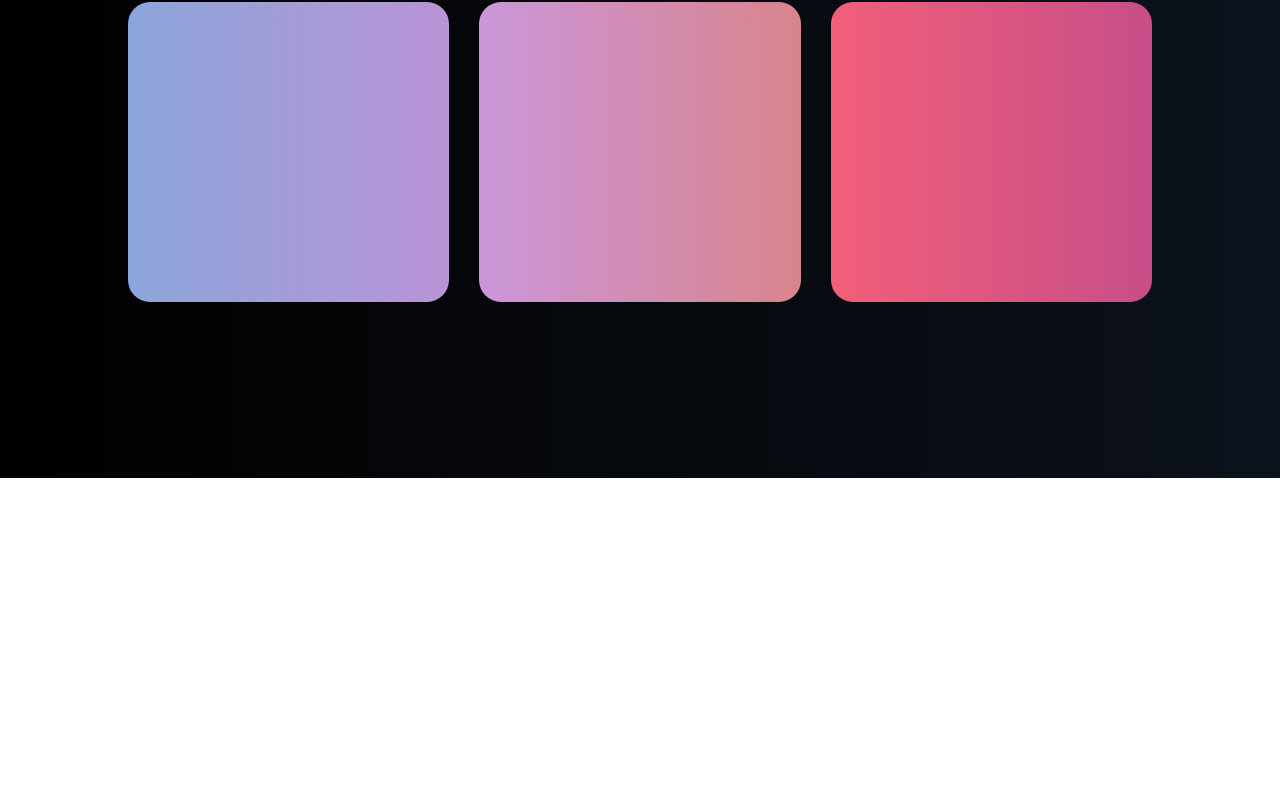
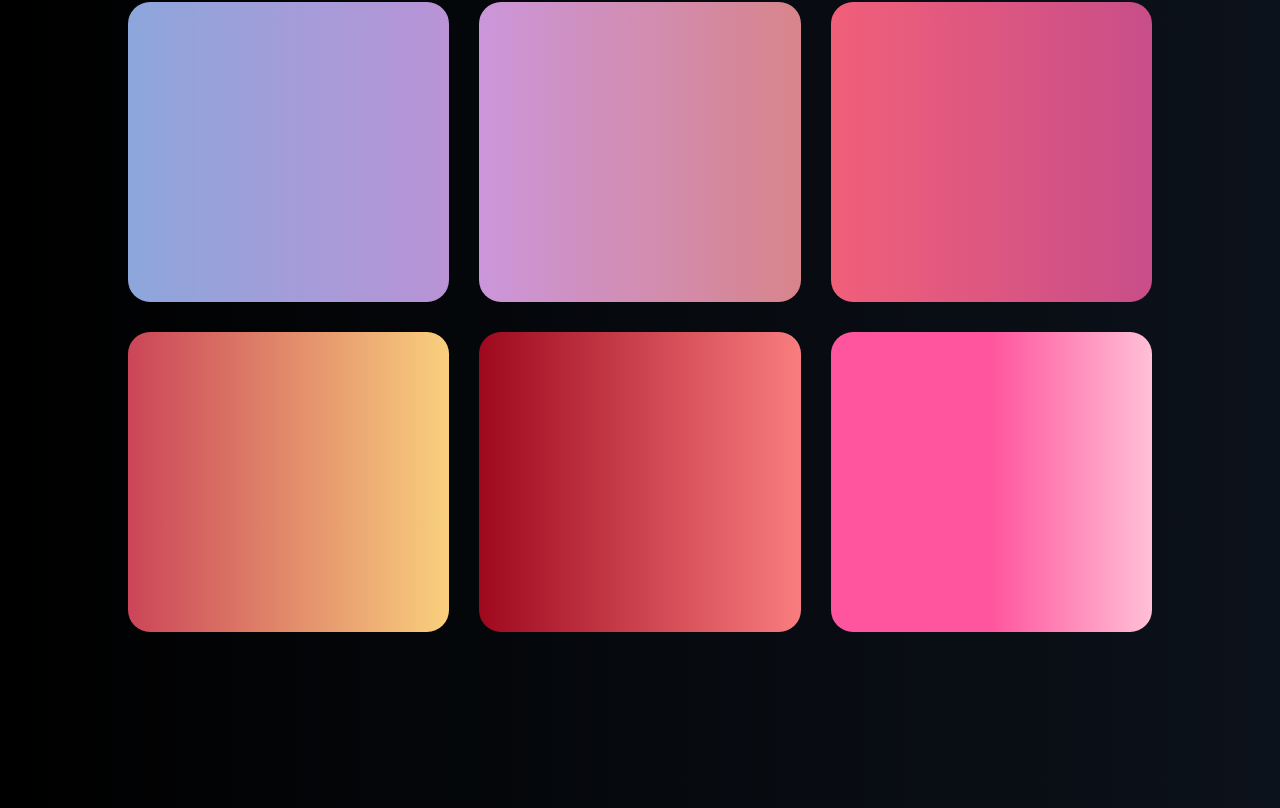
Before and after one commit to henripar/gradientos, a Vue app: page /#/ in a window 1280 px wide. Shown: the part 745-1553 px from the top of the page. Before the commit the page ends 1223 px from the top, so only its background shows below. Built offline with nearby package versions, Linux system fonts and the light colour scheme.

Commit message:
Added first section for editor view

```diff
--- a/src/App.vue
+++ b/src/App.vue
@@ -36,16 +36,7 @@ export default {
   text-align: center;
 }
 
-nav {
-  padding: 30px;
-}
-
-nav a {
-  font-weight: bold;
-  color: #2c3e50;
-}
-
-nav a.router-link-exact-active {
-  color: #42b983;
+a {
+  text-decoration: none;
 }
 </style>
--- a/src/data/gradients.json
+++ b/src/data/gradients.json
@@ -10,5 +10,17 @@
   {
     "name": "Lipstick",
     "colors": ["#c84e89", "#F15F79"]
+  },
+  {
+    "name": "Desert Sun",
+    "colors": ["#f9d07d", "#cb4558"]
+  },
+  {
+    "name": "Pure Lust",
+    "colors": ["#F97D7F", "#9E081E"]
+  },
+  {
+    "name": "Pink Panther",
+    "colors": ["#FFC0D6", "#FF559E", "#FF559E"]
   }
 ]
--- a/src/router/index.js
+++ b/src/router/index.js
@@ -10,6 +10,7 @@ const routes = [
   {
     path: '/editor',
     name: 'editor',
+    props: true,
     // route level code-splitting
     // this generates a separate chunk (about.[hash].js) for this route
     // which is lazy-loaded when the route is visited.
--- a/src/views/EditorView.vue
+++ b/src/views/EditorView.vue
@@ -1,5 +1,28 @@
 <template>
-  <div class="about">
-    <h1>This is an about page</h1>
+  <div class="editorContainer">
+    <div :style="generateGradient(colors)" class="section-1">
+      <h1>This is an about page</h1>
+    </div>
   </div>
 </template>
+
+<script>
+export default {
+  name: 'editor',
+  props: ['colors'],
+  methods: {
+    generateGradient(colors) {
+      const direction = 'to left';
+      return {
+        background: `linear-gradient(${direction}, ${colors})`,
+      };
+    },
+  },
+};
+</script>
+
+<style scoped>
+.section-1 {
+  height: 40vh;
+}
+</style>
--- a/src/views/HomeView.vue
+++ b/src/views/HomeView.vue
@@ -7,14 +7,15 @@
       color="black"
     />
     <div class="gradientListContainer">
-      <div
+      <router-link
         :key="gradient.name"
         :style="getBackgroundStyle(gradient.colors)"
         class="gradient-display"
         v-for="gradient in gradients"
+        :to="{ name: 'editor', params: { colors: gradient.colors } }"
       >
         <span class="gradientName">{{ gradient.name }}</span>
-      </div>
+      </router-link>
     </div>
   </div>
 </template>
@@ -29,6 +30,11 @@ import Gradients from '../data/gradients.json';
 export default {
   name: 'HomeView',
   props: ['darkmode', 'gradients'],
+  data() {
+    return {
+      activeColors: [],
+    };
+  },
   components: {
     DarkModeButton,
     Header,
```
